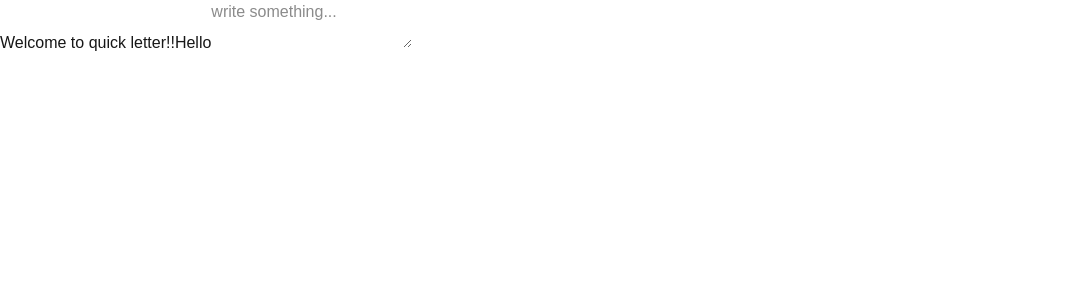
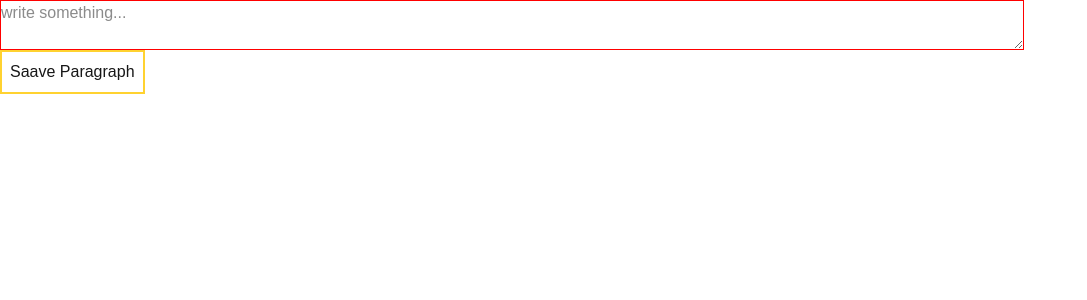
Before and after one commit to ErenYLCN/quick-letter, a Next.js app: page / in a window 1280 px wide. Shown: the top 300 px of the page, without its empty margins (0-1087 px from the left). Built offline with nearby package versions, Linux system fonts and the light colour scheme.

Commit message:
minor improvements

```diff
--- a/app/components/button/Button.tsx
+++ b/app/components/button/Button.tsx
@@ -1,20 +1,16 @@
-import { ButtonHTMLAttributes, ReactNode, RefObject } from "react";
+import classNames from "classnames";
+import { ButtonHTMLAttributes, RefObject } from "react";
 
 interface ButtonProps extends ButtonHTMLAttributes<HTMLButtonElement> {
-  children: ReactNode;
   ref?: RefObject<HTMLButtonElement>;
 }
 
-function Button({ children, ref, ...rest }: ButtonProps) {
+function Button({ children, ref, className, ...rest }: ButtonProps) {
   return (
-    <button ref={ref} onClick={handleClick} {...rest}>
+    <button className={classNames(className, "p-2 border-amber-300 border-2")} ref={ref} {...rest}>
       {children}
     </button>
   );
-
-  function handleClick() {
-    console.log("button clicked");
-  }
 }
 
 export default Button;
--- a/app/layout.tsx
+++ b/app/layout.tsx
@@ -2,6 +2,7 @@ import type { Metadata } from "next";
 import { Geist, Geist_Mono as GeistMono } from "next/font/google";
 import "./styles/_globals.css";
 import "./styles/override/_button.css";
+import "./styles/override/_textarea.css";
 import React from "react";
 
 const geistSans = Geist({
--- a/app/page.tsx
+++ b/app/page.tsx
@@ -1,17 +1,15 @@
-"use client";
-
-import { RefObject, useRef } from "react";
 import Button from "./components/button/Button";
 import Textarea from "./components/textarea/Textarea";
 
 export default function Home() {
-  const ref = useRef<HTMLButtonElement>(null);
-
   return (
     <div>
-      {"Welcome to quick letter!!"}
-      <Button ref={ref as RefObject<HTMLButtonElement>}>{"Hello"}</Button>
-      <Textarea placeholder={"write something..."} />
+      <div>
+        <Textarea className={"w-full max-w-4/5"} placeholder={"write something..."} />
+      </div>
+      <div>
+        <Button>{"Saave Paragraph"}</Button>
+      </div>
     </div>
   );
 }
--- /dev/null
+++ b/app/styles/override/_textarea.css
@@ -0,0 +1,7 @@
+textarea {
+  display: block;
+  resize: both;
+  min-width: 200px;
+
+  border: 1px solid red;
+}
--- a/package.json
+++ b/package.json
@@ -10,6 +10,7 @@
     "prepare": "husky"
   },
   "dependencies": {
+    "classnames": "^2.5.1",
     "next": "15.2.4",
     "react": "^19.0.0",
     "react-dom": "^19.0.0"
```
Also changed, not shown: 1 other file (tests, documents, lock files or other folders).
